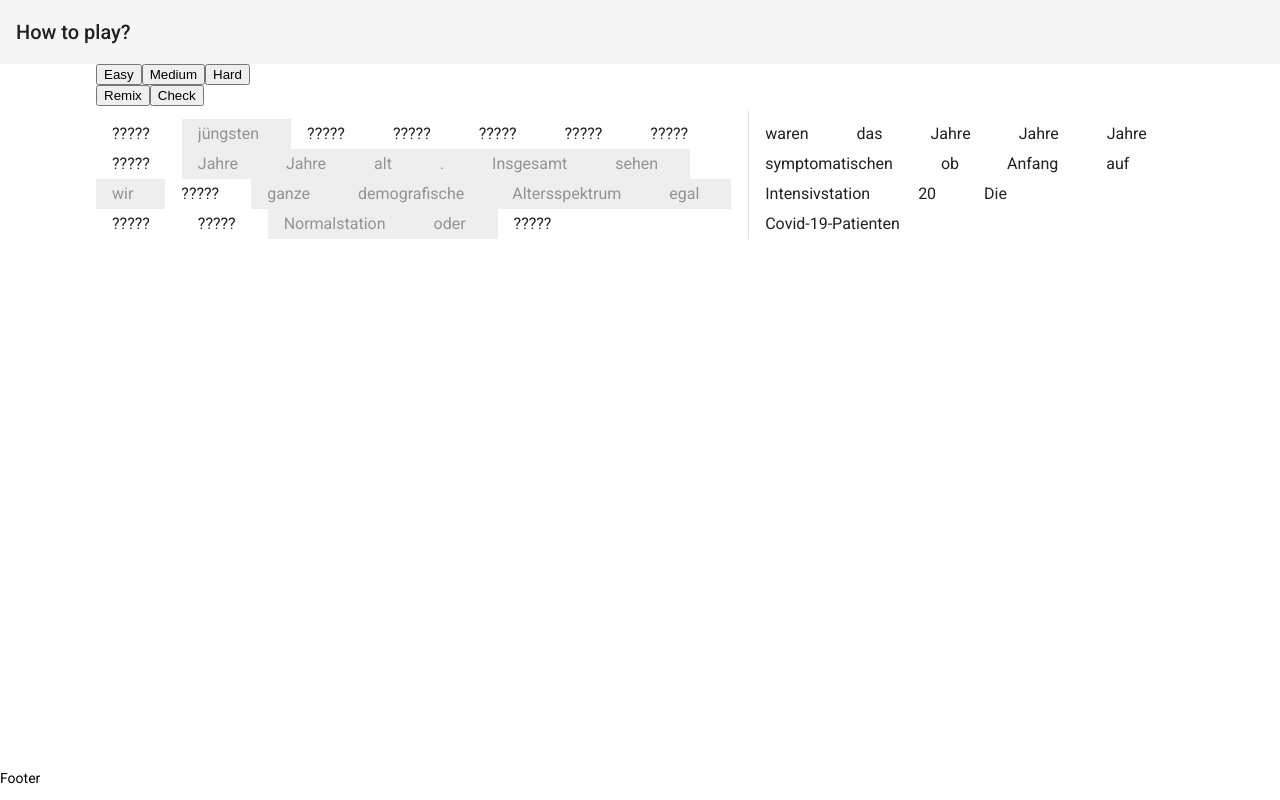
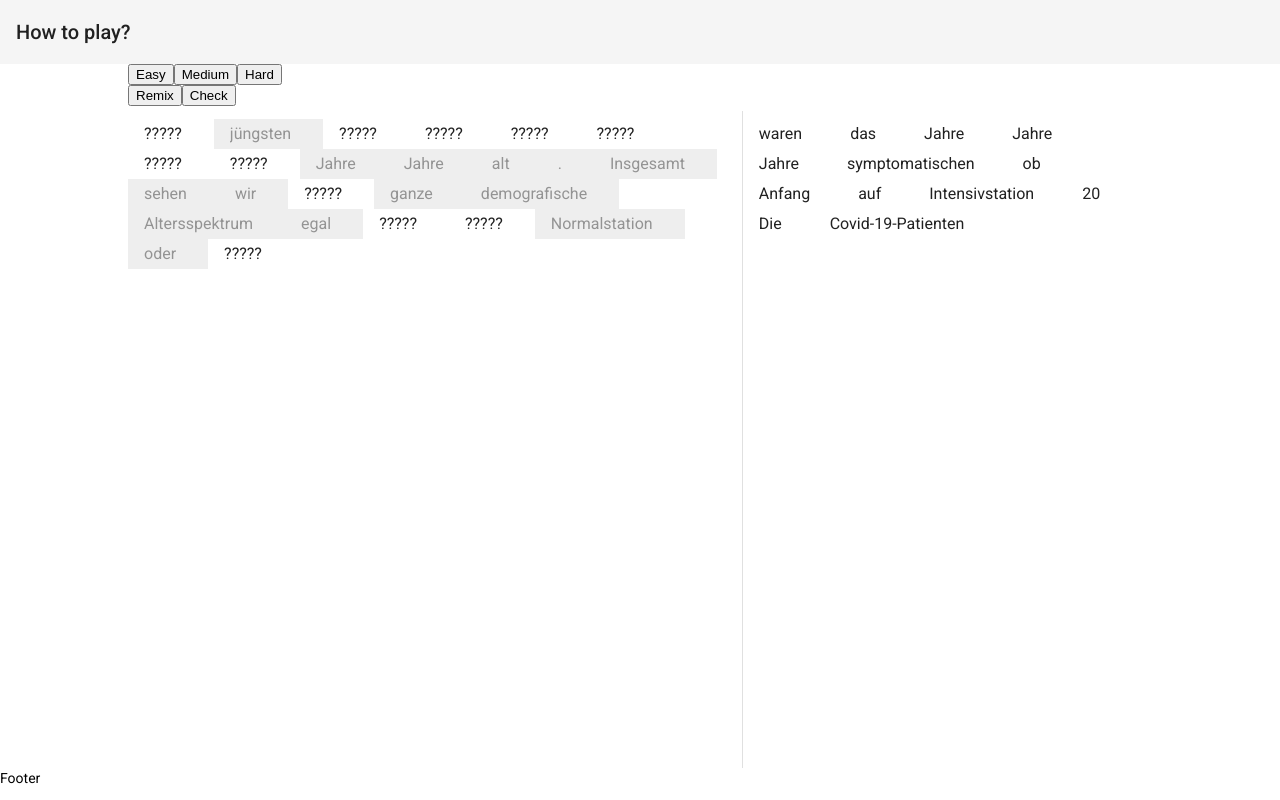
Before and after one commit to GiVanx/SprachWelt, an Angular app in the folder frontend/: page /text-fill in a window 1280 px wide. Built offline with nearby package versions, Linux system fonts and the light colour scheme.

Commit message:
Text fill game divider extends vertically whole page

```diff
--- a/frontend/src/app/layout/app-layout/app-layout.component.html
+++ b/frontend/src/app/layout/app-layout/app-layout.component.html
@@ -1,6 +1,6 @@
 <div fxLayout="column" fxFlexFill>
   <app-header></app-header>
-  <div fxFlex="1 1 auto" fxLayout="row" fxLayoutAlign="center start">
+  <div fxFlex="1 1 auto">
     <router-outlet></router-outlet>
   </div>
   <app-footer></app-footer>
--- a/frontend/src/app/text-fill-game/text-fill-game.component.html
+++ b/frontend/src/app/text-fill-game/text-fill-game.component.html
@@ -1,11 +1,13 @@
+<div fxLayout="column" fxFlex="0.8 1 0">
   <div fxLayout="row">
     <app-text-fill-game-header></app-text-fill-game-header>
   </div>
 
-<div fxLayout="row">
+  <div fxLayout="row" fxFlex="1 1 0">
     <app-text-with-gaps fxFlex="1.5 1 0"></app-text-with-gaps>
 
     <mat-divider [vertical]="true"></mat-divider>
 
     <app-missing-words fxFlex="1 1 0"></app-missing-words>
   </div>
+</div>
--- a/frontend/src/app/text-fill-game/text-fill-game.component.less
+++ b/frontend/src/app/text-fill-game/text-fill-game.component.less
@@ -1,11 +1,8 @@
 @import "../utils/styles.less";
 
 :host {
-  width: 85%;
+  height: 100%;
   display: flex;
-  flex-direction: column;
+  justify-content: center;
+  flex: 1;
 }
-
-.fill-the-page {
-  flex: 2 1;
-}
```
Lines whose indentation alone changed are shown as unchanged.
